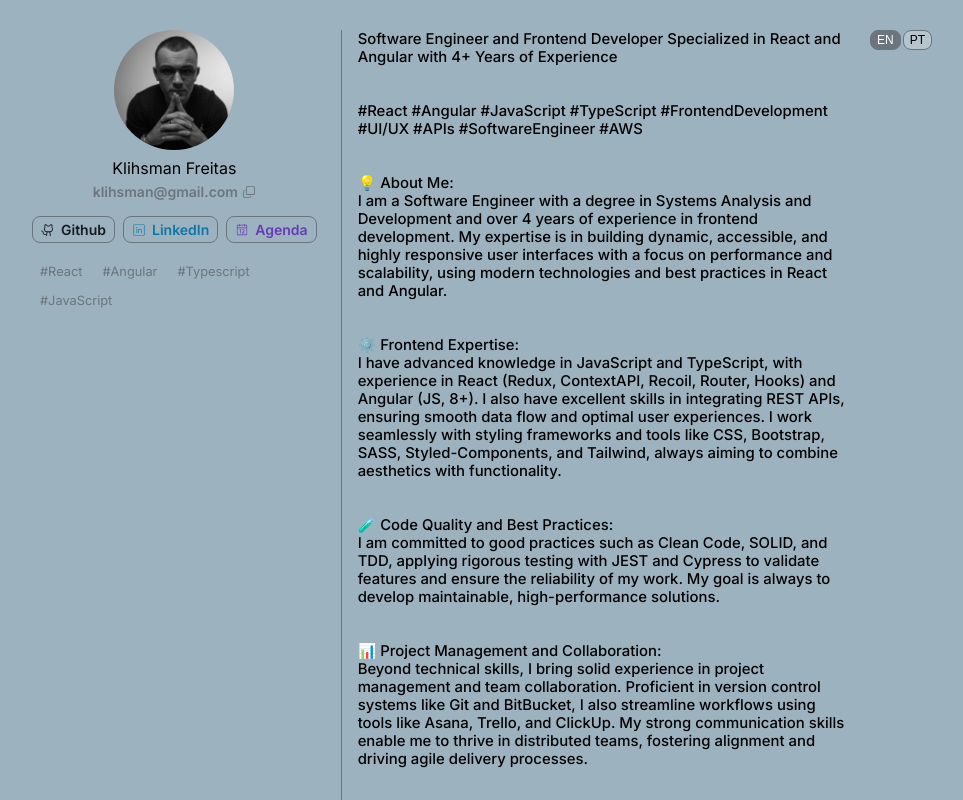
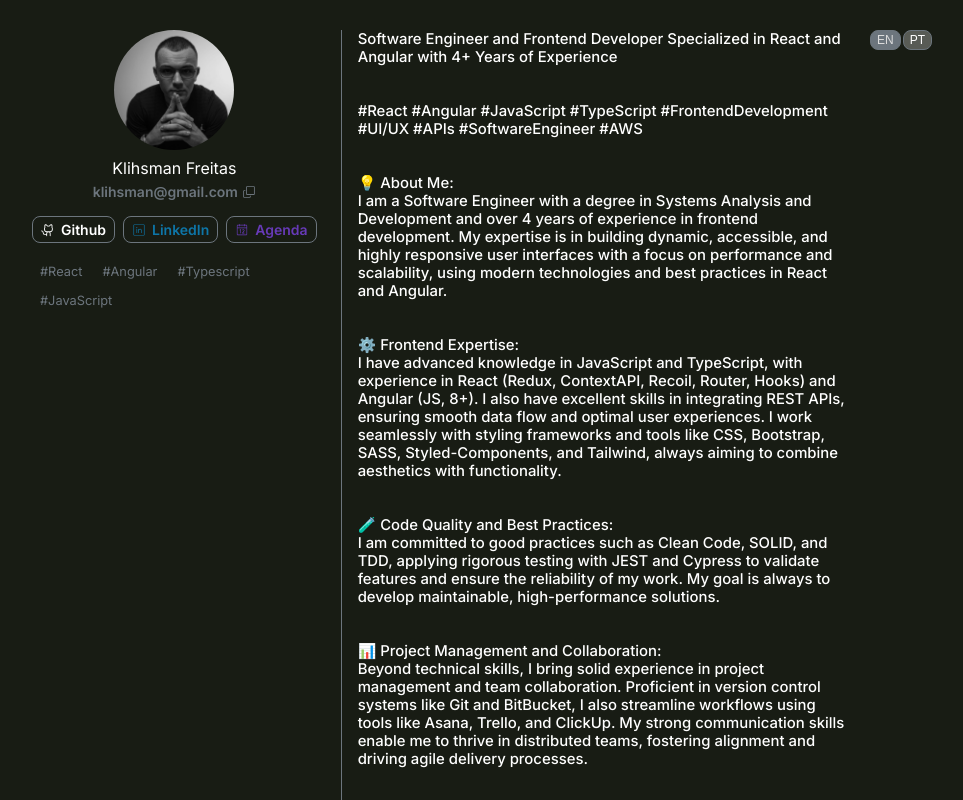
Before and after one commit to Klihsman/klihsman-app, a React (Create React App) app: page / in a window 1280 px wide. Shown: the top 800 px of the page, without its empty margins (158-1121 px from the left). Built offline with nearby package versions, Linux system fonts and the light colour scheme.

Commit message:
fix: main color

```diff
--- a/src/App.scss
+++ b/src/App.scss
@@ -1,12 +1,13 @@
 .App {
   text-align: center;
-  background-color: #9db2bf;
+  background-color: #181c14;
   font-family: 'Inter', serif;
   font-optical-sizing: auto;
   font-weight: 400;
   font-style: normal;
   display: flex;
   justify-content: center;
+  color: #fff;
 
   .main-container {
     display: flex;
@@ -97,7 +98,7 @@
           }
 
           &.git {
-            color: #161b22;
+            color: #fff;
           }
 
           &.age {
@@ -147,6 +148,7 @@
         border: 1px solid #6c757d;
         font-weight: 400;
         white-space: nowrap;
+        color: #Fff;
         background-color: rgba(240, 240, 240, 0.3);
 
         &:hover {
@@ -155,7 +157,7 @@
 
         &.selected {
           background-color: #6c757d;
-          color: #fff;
+          color: #ddd;
         }
       }
     }
```
